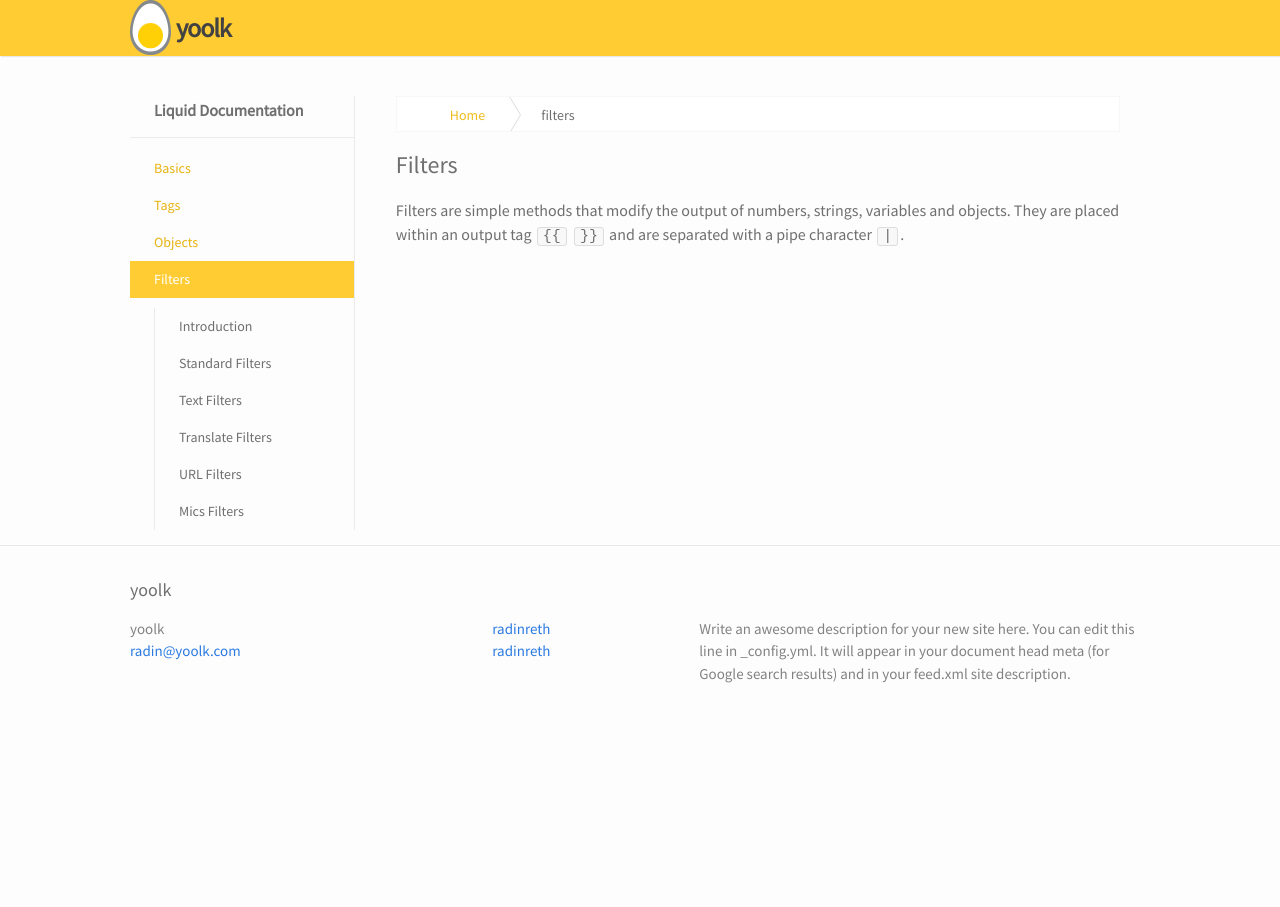
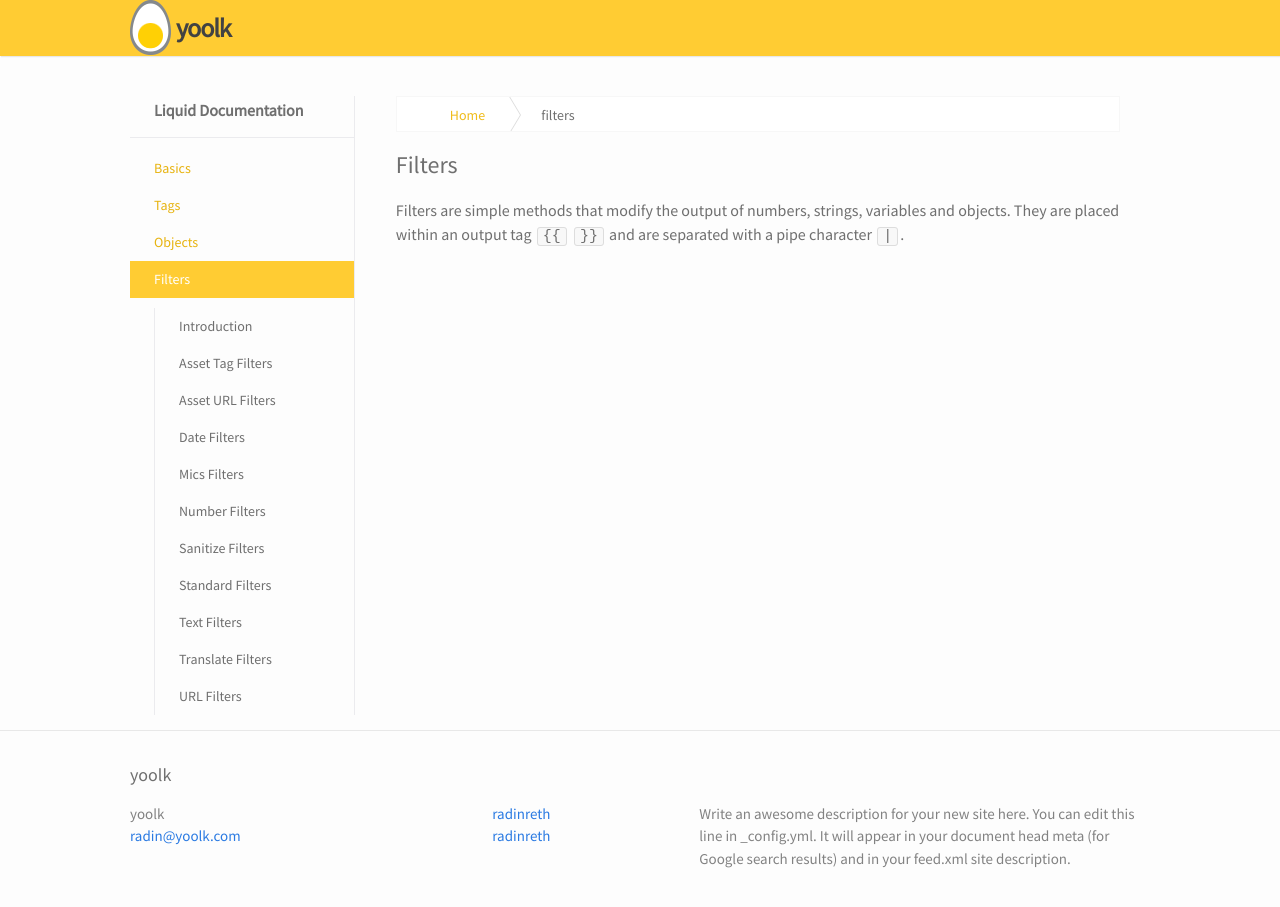
Before and after one commit to yoolk/liquid-documentation, a Jekyll site: the page built from filters/index.markdown, in a window 1280 px wide and 930 px high. Shown: the top 907 px of the window. Built offline with Jekyll 4.4.1, drawn with Linux system fonts in a browser that asks for light colours.

Commit message:
add asset tag & url filter page

```diff
--- a/_data/navs.yml
+++ b/_data/navs.yml
@@ -95,6 +95,18 @@
 
 - title: Filters
   subcategory:
+    - name: "Asset Tag Filters"
+      href: "/asset-tag-filters"
+    - name: "Asset URL Filters"
+      href: "/asset-url-filters"
+    - name: "Date Filters"
+      href: "/date-filters"
+    - name: "Mics Filters"
+      href: "/mics-filters"
+    - name: "Number Filters"
+      href: "/number-filters"
+    - name: "Sanitize Filters"
+      href: "/sanitize-filters"
     - name: "Standard Filters"
       href: "/standard-filters"
     - name: "Text Filters"
@@ -103,8 +115,6 @@
       href: "/translate-filters"
     - name: "URL Filters"
       href: "/url-filters"
-    - name: "Mics Filters"
-      href: "/mics-filters"
     # - name: "Ruby on Rails"
     #   href: "/ruby-on-rails"
     # - name: PHP
--- /dev/null
+++ b/filters/asset-tag-filters/index.markdown
@@ -0,0 +1,5 @@
+---
+  layout: nav_basics
+---
+
+## Asset Tag Filters
--- /dev/null
+++ b/filters/asset-url-filters/index.markdown
@@ -0,0 +1,5 @@
+---
+  layout: nav_basics
+---
+
+## Asset URL Filters
```
Also changed, not shown: index.liquid (renamed from index.html).
